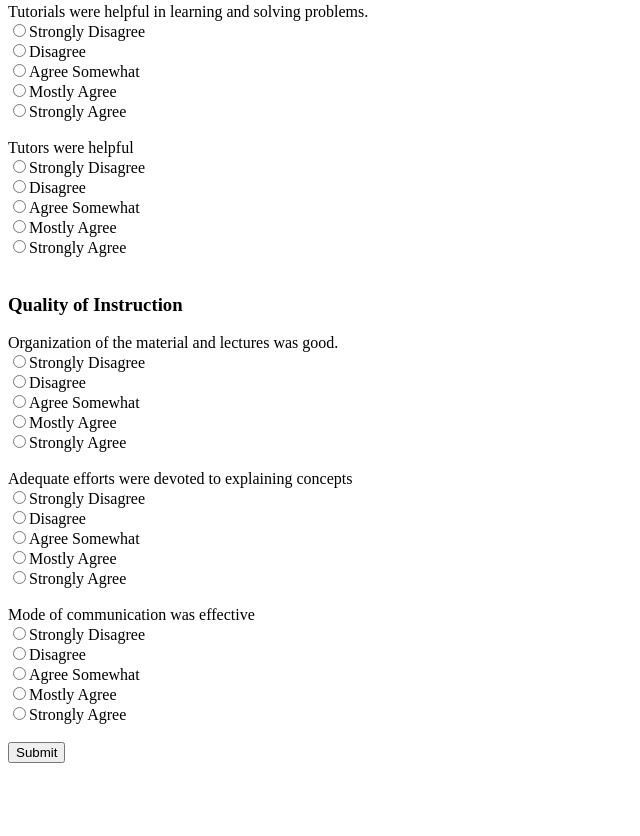
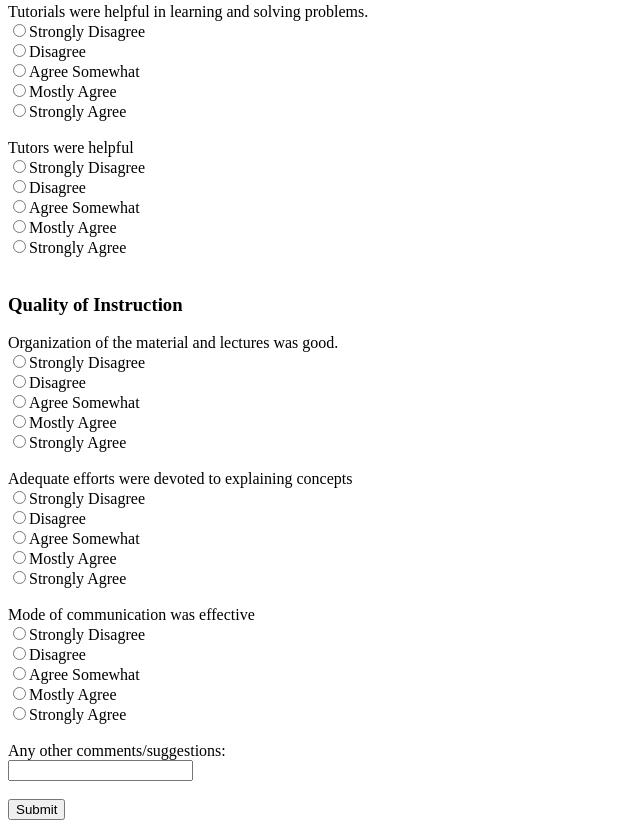
Before and after one commit to bhuvansingla/iitk-digital-course-file-forms, a plain HTML site: page STCFF.html in a window 1280 px wide. Shown: the part 1223-2059 px from the top of the page, without its empty margins (0-640 px from the left). Before the commit the page ends 2002 px from the top, so only its background shows below. Drawn offline with Linux system fonts and the light colour scheme.

Commit message:
Update STCFF.html

```diff
--- a/STCFF.html
+++ b/STCFF.html
@@ -128,6 +128,11 @@
                 </div>
                 <br>
             </div>
+            <div id="p6">
+                Any other comments/suggestions: <br>
+                <input type="text"><br>
+            </div>
+            <br>
             <input type="submit">
         </form>
     </body>
```
